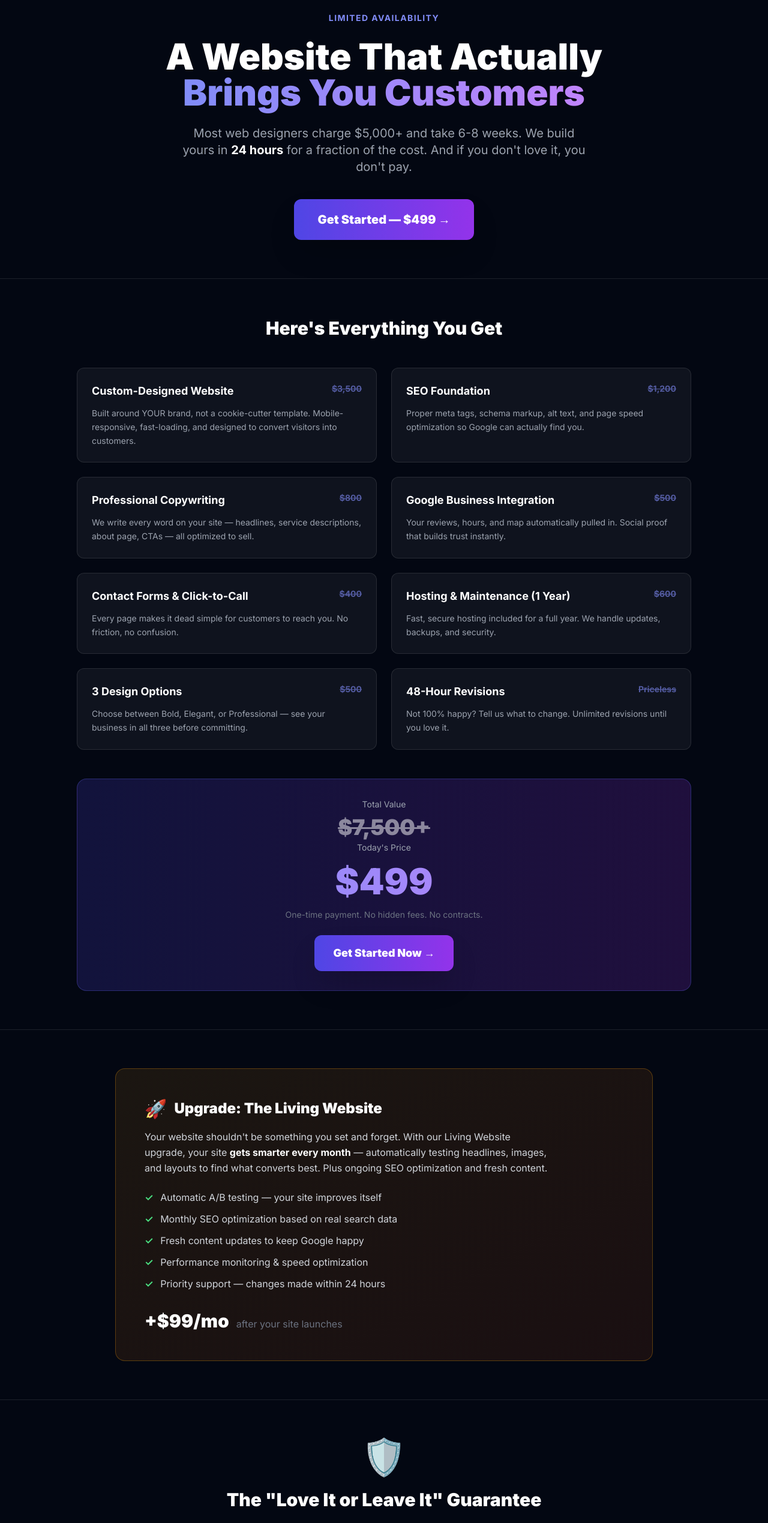
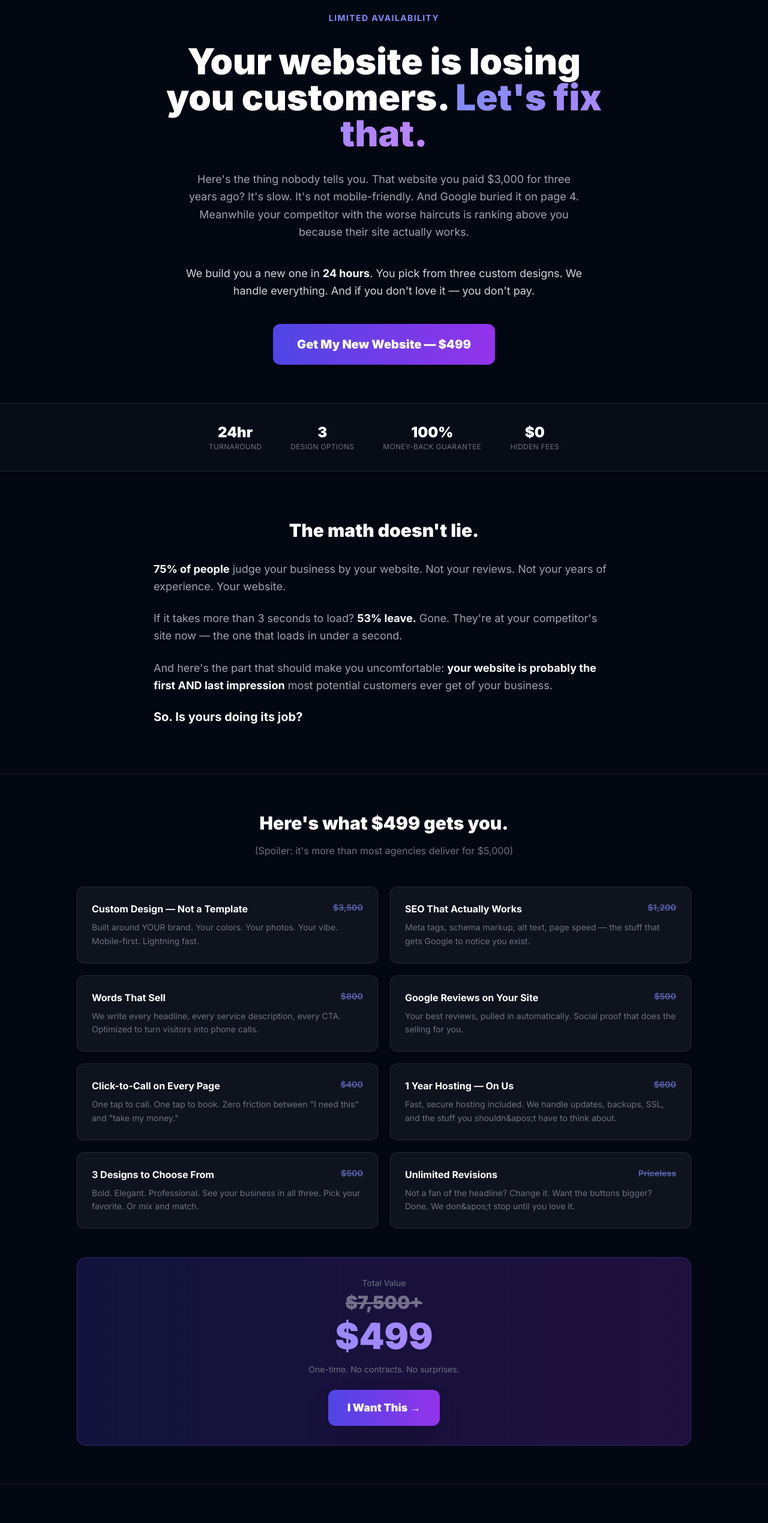
Before and after one commit to BestLessonEver/autolocal-platform-v2, a Next.js app: page /offer in a window 1280 px wide. Shown: the part 60-2599 px from the top of the page at 60% size. Built offline with nearby package versions, Linux system fonts and the light colour scheme.

Commit message:
Offer page: full rewrite with Brian's voice — conversational, punchy, no corporate speak

```diff
--- a/src/app/offer/page.tsx
+++ b/src/app/offer/page.tsx
@@ -21,7 +21,7 @@ function PackageSelector({ selected, onChange }: { selected: string; onChange: (
         >
           <p className="font-bold text-white text-lg mb-1">Custom Website</p>
           <p className="text-3xl font-black text-transparent bg-clip-text bg-gradient-to-r from-indigo-400 to-purple-400 mb-2">$499</p>
-          <p className="text-sm text-gray-400">One-time. Includes 1 year hosting.</p>
+          <p className="text-sm text-gray-400">One-time. Yours forever. 1 year hosting included.</p>
         </button>
         <button
           type="button"
@@ -35,7 +35,7 @@ function PackageSelector({ selected, onChange }: { selected: string; onChange: (
           <span className="absolute -top-3 right-4 bg-amber-500 text-black text-xs font-bold px-3 py-0.5 rounded-full">POPULAR</span>
           <p className="font-bold text-white text-lg mb-1">Living Website 🚀</p>
           <p className="text-3xl font-black text-transparent bg-clip-text bg-gradient-to-r from-amber-400 to-orange-400 mb-2">$499 + $99/mo</p>
-          <p className="text-sm text-gray-400">Self-improving. A/B testing. SEO. Updates.</p>
+          <p className="text-sm text-gray-400">Gets smarter every month. A/B testing. SEO. Updates.</p>
         </button>
       </div>
     </div>
@@ -55,7 +55,6 @@ function OfferContent() {
   })
   const [submitted, setSubmitted] = useState(false)
 
-  // Prepopulate from URL params (from preview page or audit)
   useEffect(() => {
     const biz = searchParams.get('business') || searchParams.get('b') || ''
     const name = searchParams.get('name') || searchParams.get('n') || ''
@@ -101,13 +100,15 @@ function OfferContent() {
       <div className="min-h-screen bg-gray-950 flex items-center justify-center px-4">
         <div className="max-w-lg text-center">
           <div className="text-6xl mb-6">🎉</div>
-          <h1 className="text-4xl font-black text-white mb-4">You&apos;re In!</h1>
-          <p className="text-xl text-gray-300 mb-8">
-            Brian will personally reach out within the next few hours to get started on your new website.
-            Check your email for next steps.
+          <h1 className="text-4xl font-black text-white mb-4">You&apos;re In.</h1>
+          <p className="text-xl text-gray-300 mb-4">
+            I&apos;ll personally reach out within the next few hours.
+          </p>
+          <p className="text-lg text-gray-400 mb-8">
+            Check your email — you&apos;ll see a preview of your new site before you even have to think about it.
           </p>
           <p className="text-gray-500 text-sm">
-            Questions? Email brian@autolocal.ai or call (346) 341-0836
+            brian@autolocal.ai · (346) 341-0836
           </p>
         </div>
       </div>
@@ -118,105 +119,163 @@ function OfferContent() {
     <div className="min-h-screen bg-gray-950 text-white">
       {/* Hero */}
       <section className="pt-20 pb-16 px-4">
-        <div className="max-w-4xl mx-auto text-center">
-          <p className="text-indigo-400 font-bold text-sm uppercase tracking-widest mb-6">
+        <div className="max-w-3xl mx-auto text-center">
+          <p className="text-indigo-400 font-bold text-sm uppercase tracking-widest mb-8">
             Limited Availability
           </p>
-          <h1 className="text-4xl sm:text-5xl lg:text-6xl font-black leading-tight mb-6">
-            A Website That Actually{' '}
+          <h1 className="text-4xl sm:text-5xl lg:text-6xl font-black leading-tight mb-8">
+            Your website is losing you customers.{' '}
             <span className="text-transparent bg-clip-text bg-gradient-to-r from-indigo-400 to-purple-400">
-              Brings You Customers
+              Let&apos;s fix that.
             </span>
           </h1>
-          <p className="text-lg sm:text-xl text-gray-400 max-w-2xl mx-auto mb-10 leading-relaxed">
-            Most web designers charge $5,000+ and take 6-8 weeks. We build yours in <strong className="text-white">24 hours</strong> for
-            a fraction of the cost. And if you don&apos;t love it, you don&apos;t pay.
+          <p className="text-lg text-gray-400 max-w-2xl mx-auto mb-10 leading-relaxed">
+            Here&apos;s the thing nobody tells you. That website you paid $3,000 for three years ago?
+            It&apos;s slow. It&apos;s not mobile-friendly. And Google buried it on page 4.
+            Meanwhile your competitor with the worse haircuts is ranking above you because
+            their site actually works.
+          </p>
+          <p className="text-lg text-gray-300 max-w-2xl mx-auto mb-10 leading-relaxed">
+            We build you a new one in <strong className="text-white">24 hours</strong>.
+            You pick from three custom designs. We handle everything.
+            And if you don&apos;t love it — you don&apos;t pay.
           </p>
           <button
             onClick={scrollToOrder}
             className="px-10 py-5 rounded-xl bg-gradient-to-r from-indigo-600 to-purple-600 text-white text-xl font-black shadow-2xl hover:shadow-indigo-500/25 transition-all hover:scale-[1.02] active:scale-[0.98]"
           >
-            Get Started — $499 →
+            Get My New Website — $499
           </button>
+        </div>
+      </section>
+
+      {/* Social Proof Bar */}
+      <section className="py-8 px-4 border-y border-white/10 bg-white/[0.02]">
+        <div className="max-w-4xl mx-auto flex flex-wrap justify-center gap-8 sm:gap-12 text-center">
+          <div>
+            <p className="text-2xl font-black text-white">24hr</p>
+            <p className="text-xs text-gray-500 uppercase tracking-wide">Turnaround</p>
+          </div>
+          <div>
+            <p className="text-2xl font-black text-white">3</p>
+            <p className="text-xs text-gray-500 uppercase tracking-wide">Design Options</p>
+          </div>
+          <div>
+            <p className="text-2xl font-black text-white">100%</p>
+            <p className="text-xs text-gray-500 uppercase tracking-wide">Money-Back Guarantee</p>
+          </div>
+          <div>
+            <p className="text-2xl font-black text-white">$0</p>
+            <p className="text-xs text-gray-500 uppercase tracking-wide">Hidden Fees</p>
+          </div>
+        </div>
+      </section>
+
+      {/* The Problem */}
+      <section className="py-20 px-4">
+        <div className="max-w-3xl mx-auto">
+          <h2 className="text-3xl font-black mb-8 text-center">
+            The math doesn&apos;t lie.
+          </h2>
+          <div className="space-y-6 text-lg text-gray-400 leading-relaxed">
+            <p>
+              <strong className="text-white">75% of people</strong> judge your business by your website. Not your reviews. Not your years of experience. Your website.
+            </p>
+            <p>
+              If it takes more than 3 seconds to load? <strong className="text-white">53% leave.</strong> Gone. They&apos;re at your competitor&apos;s site now — the one that loads in under a second.
+            </p>
+            <p>
+              And here&apos;s the part that should make you uncomfortable: <strong className="text-white">your website is probably the first AND last impression</strong> most potential customers ever get of your business.
+            </p>
+            <p className="text-white text-xl font-bold">
+              So. Is yours doing its job?
+            </p>
+          </div>
         </div>
       </section>
 
       {/* What You Get */}
       <section className="py-16 px-4 border-y border-white/10">
         <div className="max-w-5xl mx-auto">
-          <h2 className="text-3xl font-black text-center mb-12">
-            Here&apos;s Everything You Get
+          <h2 className="text-3xl font-black text-center mb-4">
+            Here&apos;s what $499 gets you.
           </h2>
+          <p className="text-gray-500 text-center mb-12 max-w-xl mx-auto">
+            (Spoiler: it&apos;s more than most agencies deliver for $5,000)
+          </p>
 
-          <div className="grid md:grid-cols-2 gap-6 mb-12">
+          <div className="grid md:grid-cols-2 gap-5 mb-12">
             {[
-              { title: 'Custom-Designed Website', desc: 'Built around YOUR brand, not a cookie-cutter template. Mobile-responsive, fast-loading, and designed to convert visitors into customers.', value: '$3,500' },
-              { title: 'SEO Foundation', desc: 'Proper meta tags, schema markup, alt text, and page speed optimization so Google can actually find you.', value: '$1,200' },
-              { title: 'Professional Copywriting', desc: 'We write every word on your site — headlines, service descriptions, about page, CTAs — all optimized to sell.', value: '$800' },
-              { title: 'Google Business Integration', desc: 'Your reviews, hours, and map automatically pulled in. Social proof that builds trust instantly.', value: '$500' },
-              { title: 'Contact Forms & Click-to-Call', desc: 'Every page makes it dead simple for customers to reach you. No friction, no confusion.', value: '$400' },
-              { title: 'Hosting & Maintenance (1 Year)', desc: 'Fast, secure hosting included for a full year. We handle updates, backups, and security.', value: '$600' },
-              { title: '3 Design Options', desc: 'Choose between Bold, Elegant, or Professional — see your business in all three before committing.', value: '$500' },
-              { title: '48-Hour Revisions', desc: 'Not 100% happy? Tell us what to change. Unlimited revisions until you love it.', value: 'Priceless' },
+              { title: 'Custom Design — Not a Template', desc: 'Built around YOUR brand. Your colors. Your photos. Your vibe. Mobile-first. Lightning fast.', value: '$3,500' },
+              { title: 'SEO That Actually Works', desc: 'Meta tags, schema markup, alt text, page speed — the stuff that gets Google to notice you exist.', value: '$1,200' },
+              { title: 'Words That Sell', desc: 'We write every headline, every service description, every CTA. Optimized to turn visitors into phone calls.', value: '$800' },
+              { title: 'Google Reviews on Your Site', desc: 'Your best reviews, pulled in automatically. Social proof that does the selling for you.', value: '$500' },
+              { title: 'Click-to-Call on Every Page', desc: 'One tap to call. One tap to book. Zero friction between "I need this" and "take my money."', value: '$400' },
+              { title: '1 Year Hosting — On Us', desc: 'Fast, secure hosting included. We handle updates, backups, SSL, and the stuff you shouldn&apos;t have to think about.', value: '$600' },
+              { title: '3 Designs to Choose From', desc: 'Bold. Elegant. Professional. See your business in all three. Pick your favorite. Or mix and match.', value: '$500' },
+              { title: 'Unlimited Revisions', desc: 'Not a fan of the headline? Change it. Want the buttons bigger? Done. We don&apos;t stop until you love it.', value: 'Priceless' },
             ].map((item, i) => (
-              <div key={i} className="bg-white/5 border border-white/10 rounded-xl p-6 hover:border-indigo-500/50 transition">
-                <div className="flex justify-between items-start mb-3">
-                  <h3 className="text-lg font-bold text-white">{item.title}</h3>
-                  <span className="text-indigo-400 font-bold text-sm whitespace-nowrap ml-4 line-through opacity-60">{item.value}</span>
+              <div key={i} className="bg-white/5 border border-white/10 rounded-xl p-6 hover:border-indigo-500/30 transition">
+                <div className="flex justify-between items-start mb-2">
+                  <h3 className="text-base font-bold text-white">{item.title}</h3>
+                  <span className="text-indigo-400/60 font-bold text-sm whitespace-nowrap ml-4 line-through">{item.value}</span>
                 </div>
-                <p className="text-gray-400 text-sm leading-relaxed">{item.desc}</p>
+                <p className="text-gray-500 text-sm leading-relaxed">{item.desc}</p>
               </div>
             ))}
           </div>
 
           {/* Value Stack */}
           <div className="bg-gradient-to-r from-indigo-600/20 to-purple-600/20 border border-indigo-500/30 rounded-2xl p-8 text-center">
-            <p className="text-gray-400 text-sm mb-2">Total Value</p>
-            <p className="text-4xl font-black text-white mb-1 line-through opacity-50">$7,500+</p>
-            <p className="text-gray-400 text-sm mb-4">Today&apos;s Price</p>
+            <p className="text-gray-500 text-sm mb-1">Total Value</p>
+            <p className="text-3xl font-black text-white mb-2 line-through opacity-40">$7,500+</p>
             <p className="text-6xl font-black text-transparent bg-clip-text bg-gradient-to-r from-indigo-400 to-purple-400 mb-4">$499</p>
-            <p className="text-gray-500 text-sm mb-6">One-time payment. No hidden fees. No contracts.</p>
+            <p className="text-gray-500 text-sm mb-6">One-time. No contracts. No surprises.</p>
             <button
               onClick={scrollToOrder}
               className="px-8 py-4 rounded-xl bg-gradient-to-r from-indigo-600 to-purple-600 text-white text-lg font-black shadow-2xl hover:shadow-indigo-500/25 transition-all hover:scale-[1.02] active:scale-[0.98]"
             >
-              Get Started Now →
+              I Want This →
             </button>
           </div>
         </div>
       </section>
 
-      {/* Upgrade Option */}
-      <section className="py-16 px-4">
+      {/* The Living Website */}
+      <section className="py-20 px-4">
         <div className="max-w-4xl mx-auto">
           <div className="bg-gradient-to-br from-amber-500/10 to-orange-600/10 border border-amber-500/30 rounded-2xl p-8 md:p-12">
-            <div className="flex items-center gap-3 mb-4">
+            <div className="flex items-center gap-3 mb-6">
               <span className="text-3xl">🚀</span>
-              <h2 className="text-2xl font-black text-white">Upgrade: The Living Website</h2>
+              <h2 className="text-2xl font-black text-white">Want it to get better every month?</h2>
             </div>
-            <p className="text-gray-300 mb-6 leading-relaxed max-w-2xl">
-              Your website shouldn&apos;t be something you set and forget. With our Living Website upgrade,
-              your site <strong className="text-white">gets smarter every month</strong> — automatically testing headlines,
-              images, and layouts to find what converts best. Plus ongoing SEO optimization and fresh content.
+            <p className="text-gray-300 mb-4 leading-relaxed max-w-2xl text-lg">
+              Most websites are frozen in time. Built once. Forgotten. Slowly dying.
+            </p>
+            <p className="text-gray-300 mb-8 leading-relaxed max-w-2xl">
+              The Living Website is different. It watches what your visitors do and
+              <strong className="text-white"> optimizes itself</strong>. Better headlines.
+              Better images. Better conversion rates. Every single month. Without you lifting a finger.
             </p>
             <ul className="space-y-3 mb-8">
               {[
-                'Automatic A/B testing — your site improves itself',
-                'Monthly SEO optimization based on real search data',
-                'Fresh content updates to keep Google happy',
-                'Performance monitoring & speed optimization',
-                'Priority support — changes made within 24 hours',
+                'Automatic A/B testing — headlines, images, layouts',
+                'Monthly SEO updates based on real search data',
+                'Fresh content that keeps Google coming back',
+                'Speed monitoring — because slow sites lose customers',
+                'Priority changes — anything you need, done in 24 hours',
               ].map((item, i) => (
                 <li key={i} className="flex items-center gap-3 text-gray-300">
-                  <span className="text-green-400 font-bold">✓</span>
+                  <span className="text-green-400 font-bold text-lg">✓</span>
                   {item}
                 </li>
               ))}
             </ul>
-            <div className="flex items-baseline gap-3">
+            <div className="flex items-baseline gap-3 mb-2">
               <span className="text-3xl font-black text-white">+$99/mo</span>
               <span className="text-gray-500">after your site launches</span>
             </div>
+            <p className="text-gray-600 text-sm">Cancel anytime. The $499 site is yours either way.</p>
           </div>
         </div>
       </section>
@@ -225,15 +284,16 @@ function OfferContent() {
       <section className="py-16 px-4 border-t border-white/10">
         <div className="max-w-3xl mx-auto text-center">
           <div className="text-6xl mb-6">🛡️</div>
-          <h2 className="text-3xl font-black mb-4">The &quot;Love It or Leave It&quot; Guarantee</h2>
+          <h2 className="text-3xl font-black mb-6">Here&apos;s the deal.</h2>
           <p className="text-xl text-gray-400 leading-relaxed mb-4">
-            We&apos;ll keep revising until your website is <strong className="text-white">exactly</strong> what you want.
-            If after all revisions you&apos;re still not 100% satisfied, we&apos;ll refund every penny.
-            No questions asked. No hard feelings.
+            We revise until you&apos;re happy. Not &quot;yeah it&apos;s fine&quot; happy.
+            <strong className="text-white"> &quot;Holy crap this is my website?&quot;</strong> happy.
           </p>
-          <p className="text-gray-500">
-            We can do this because we&apos;re that confident in our work. And because happy clients
-            become long-term clients.
+          <p className="text-xl text-gray-400 leading-relaxed mb-4">
+            If we can&apos;t get there? Full refund. Every penny. We eat the cost.
+          </p>
+          <p className="text-gray-600">
+            We can make this guarantee because we haven&apos;t had to use it yet.
           </p>
         </div>
       </section>
@@ -241,8 +301,8 @@ function OfferContent() {
       {/* Order Form */}
       <section className="py-16 px-4 bg-white/[0.02]" id="order">
         <div className="max-w-2xl mx-auto">
-          <h2 className="text-3xl font-black text-center mb-2">Let&apos;s Build Your Website</h2>
-          <p className="text-gray-400 text-center mb-10">Fill this out and we&apos;ll have a preview ready within 24 hours</p>
+          <h2 className="text-3xl font-black text-center mb-2">Let&apos;s build it.</h2>
+          <p className="text-gray-500 text-center mb-10">Preview in your inbox within 24 hours.</p>
 
           <form onSubmit={handleSubmit} className="space-y-6">
             <div className="grid sm:grid-cols-2 gap-6">
@@ -306,14 +366,13 @@ function OfferContent() {
             </div>
 
             <div>
-              <label className="block text-sm font-semibold text-gray-300 mb-2">What do you want on your new site? *</label>
+              <label className="block text-sm font-semibold text-gray-300 mb-2">What do you want on your new site?</label>
               <textarea
-                required
                 rows={4}
                 value={formData.changes}
                 onChange={e => setFormData(f => ({ ...f, changes: e.target.value }))}
                 className="w-full px-4 py-3 rounded-lg bg-white/5 border border-white/10 text-white placeholder-gray-500 focus:border-indigo-500 focus:ring-1 focus:ring-indigo-500 outline-none transition resize-none"
-                placeholder="Tell us about your business, what services you offer, any specific features you want (online booking, photo gallery, etc.), and anything else we should know..."
+                placeholder="Online booking, photo gallery, specific pages... or just tell us about your business and we'll figure out the rest."
               />
             </div>
 
@@ -326,8 +385,8 @@ function OfferContent() {
               Build My Website →
             </button>
 
-            <p className="text-center text-gray-500 text-sm">
-              🛡️ 100% satisfaction guaranteed. Unlimited revisions until you love it.
+            <p className="text-center text-gray-600 text-sm">
+              🛡️ Love it or get a full refund. Unlimited revisions until it&apos;s perfect.
             </p>
           </form>
         </div>
@@ -335,7 +394,7 @@ function OfferContent() {
 
       {/* Footer */}
       <footer className="py-8 px-4 border-t border-white/10 text-center">
-        <p className="text-gray-500 text-sm">
+        <p className="text-gray-600 text-sm">
           © {new Date().getFullYear()} AutoLocal.ai · brian@autolocal.ai · (346) 341-0836
         </p>
       </footer>
```
